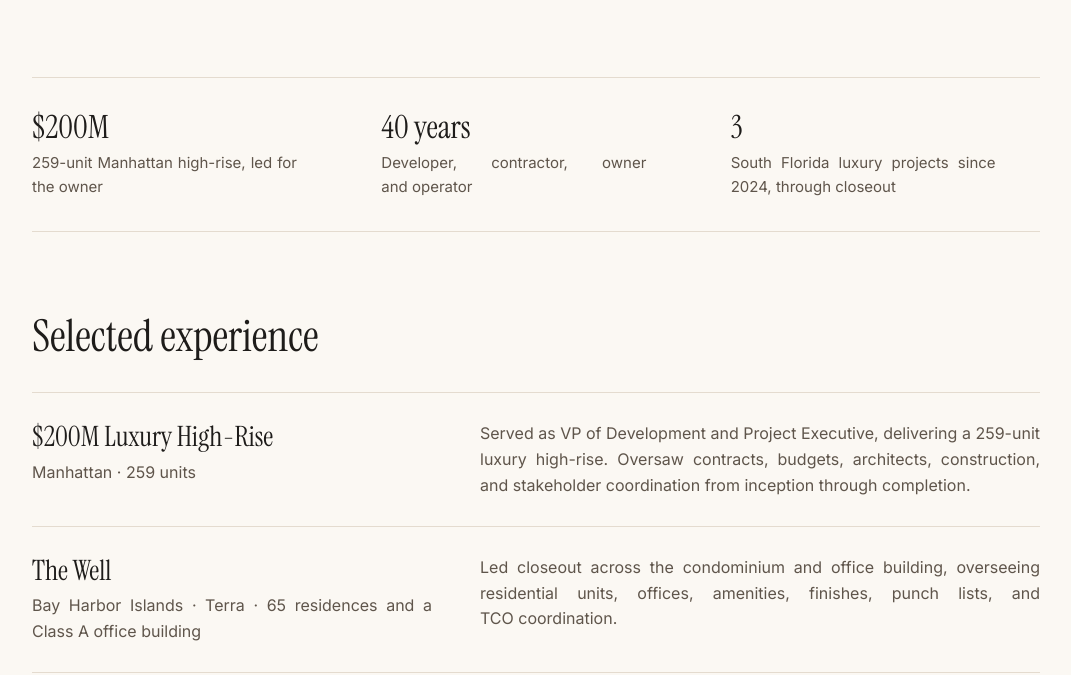
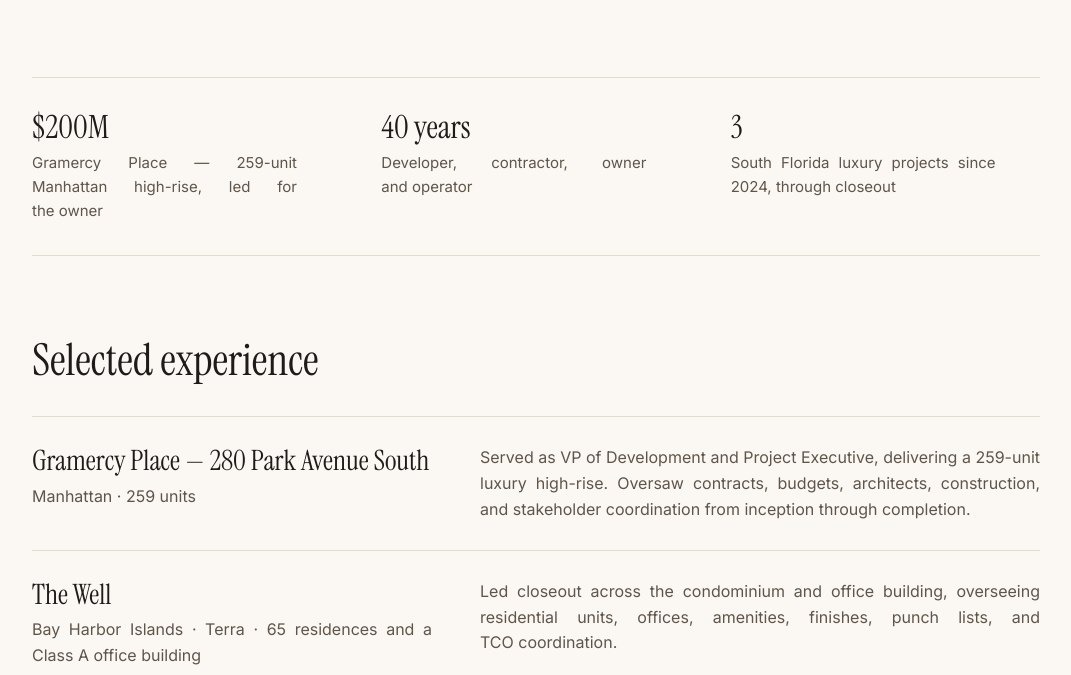
Before and after one commit to elliotreich/david-reich, a website: page index.html in a window 1280 px wide. Shown: the part 630-1305 px from the top of the page, without its empty margins (104-1175 px from the left). Drawn offline with Linux system fonts and the light colour scheme.

Commit message:
Name Gramercy Place (280 Park Avenue South) in hero proof bar and project card

```diff
--- a/index.html
+++ b/index.html
@@ -188,7 +188,7 @@ textarea.input{ resize:vertical; min-height:120px }
   </div>
 
   <dl class="proof" aria-label="At a glance">
-    <div><dt>$200M</dt><dd>259-unit Manhattan high-rise, led for the owner</dd></div>
+    <div><dt>$200M</dt><dd>Gramercy Place — 259-unit Manhattan high-rise, led for the owner</dd></div>
     <div><dt>40 years</dt><dd>Developer, contractor, owner and operator</dd></div>
     <div><dt>3</dt><dd>South Florida luxury projects since 2024, through closeout</dd></div>
   </dl>
@@ -197,7 +197,7 @@ textarea.input{ resize:vertical; min-height:120px }
     <div class="section-head"><h2 id="experience-h">Selected experience</h2></div>
     <ul class="projects">
       <li class="project">
-        <div><h3>$200M Luxury High-Rise</h3><p class="place">Manhattan · 259 units</p></div>
+        <div><h3>Gramercy Place — 280 Park Avenue South</h3><p class="place">Manhattan · 259 units</p></div>
         <p>Served as VP of Development and Project Executive, delivering a 259-unit luxury high-rise. Oversaw contracts, budgets, architects, construction, and stakeholder coordination from inception through completion.</p>
       </li>
       <li class="project">
```
Also changed, not shown: public/index.html (+2 -2 lines).
